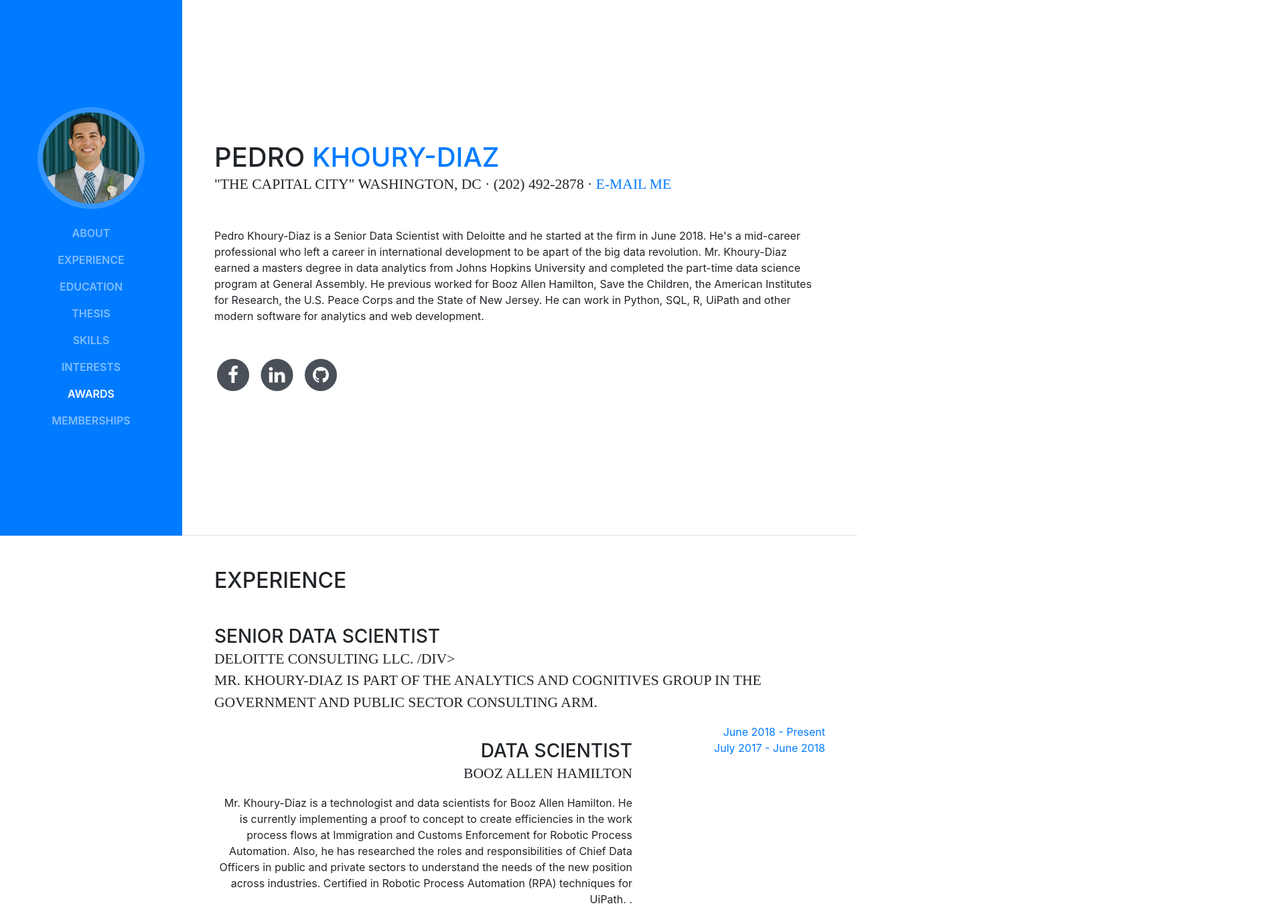
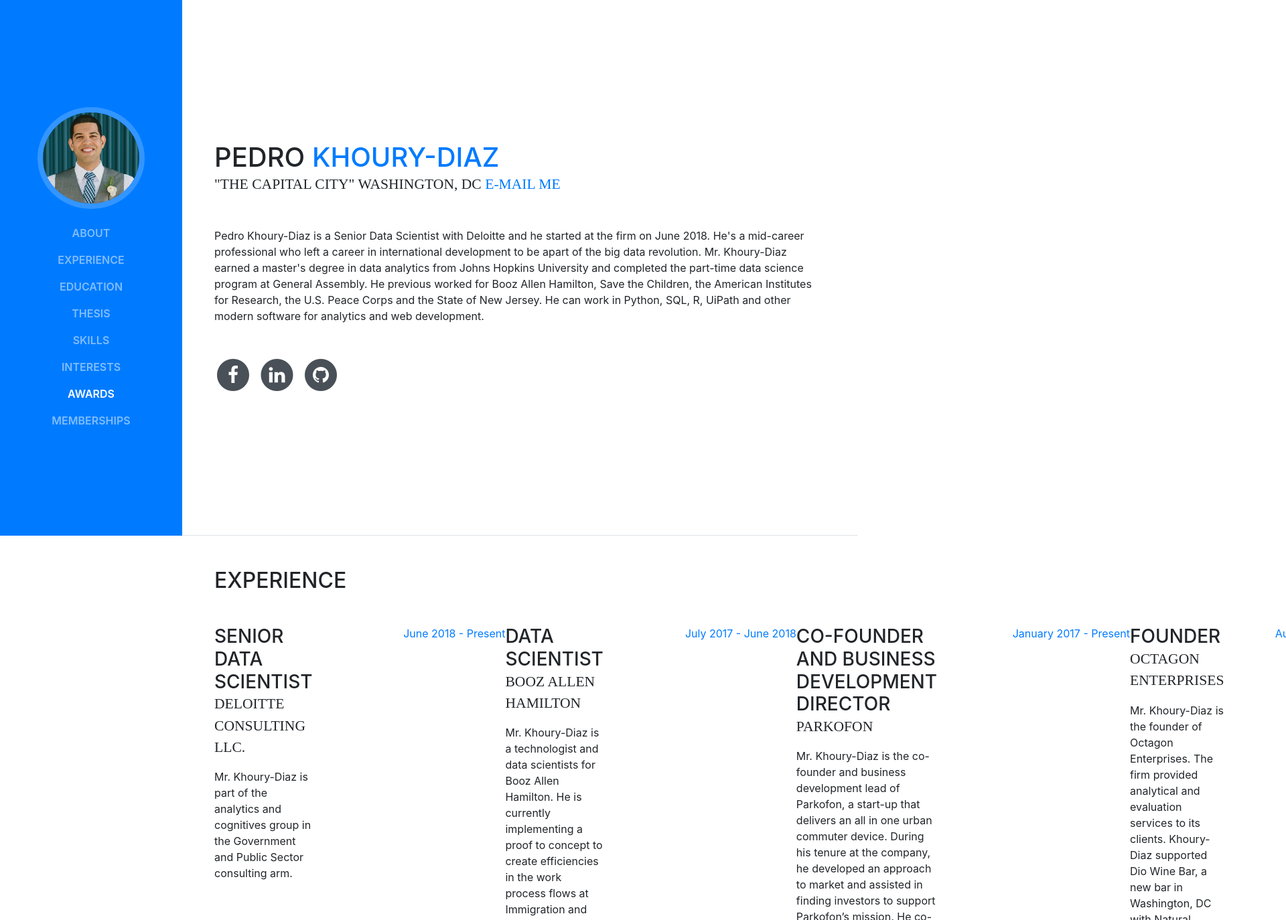
Before and after one commit to jerzeyguy384/jerzeyguy384.github.io, a website with bundled scripts: page index.html in a window 1280 px wide. Shown: the top 1374 px of the page at 67% size, 1920 px wide, since content can reach past the window. Built offline with nearby package versions, Linux system fonts and the light colour scheme; a web font is replaced by a local one.

Commit message:
formatting fixes, fingers crossed that it works

```diff
--- a/index.html
+++ b/index.html
@@ -74,10 +74,10 @@
           <h1 class="mb-0">Pedro
             <span class="text-primary">Khoury-Diaz</span>
           </h1>
-          <div class="subheading mb-5">"The Capital City" Washington, DC · (202) 492-2878 ·
+          <div class="subheading mb-5">"The Capital City" Washington, DC
             <a href="mailto:pedro.khoury@gmail.com">E-mail Me</a>
           </div>
-          <p class="mb-5">Pedro Khoury-Diaz is a Senior Data Scientist with Deloitte and he started at the firm in June 2018. He's a mid-career professional who left a career in international development to be apart of the big data revolution. Mr. Khoury-Diaz earned a masters degree in data analytics from Johns Hopkins University and completed the part-time data science program at General Assembly. He previous worked for Booz Allen Hamilton, Save the Children, the American Institutes for Research, the U.S. Peace Corps and the State of New Jersey. He can work in Python, SQL, R, UiPath and other modern software for analytics and web development.</p>
+          <p class="mb-5">Pedro Khoury-Diaz is a Senior Data Scientist with Deloitte and he started at the firm on June 2018. He's a mid-career professional who left a career in international development to be apart of the big data revolution. Mr. Khoury-Diaz earned a master's degree in data analytics from Johns Hopkins University and completed the part-time data science program at General Assembly. He previous worked for Booz Allen Hamilton, Save the Children, the American Institutes for Research, the U.S. Peace Corps and the State of New Jersey. He can work in Python, SQL, R, UiPath and other modern software for analytics and web development.</p>
           <ul class="list-inline list-social-icons mb-0">
             <li class="list-inline-item">
               <a href="https://www.facebook.com/pedro.khoury.71">
@@ -112,13 +112,17 @@
           <h2 class="mb-5">Experience</h2>
 
 <div class="resume-item d-flex flex-column flex-md-row mb-5">
+          <div class="resume-item d-flex flex-column flex-md-row mb-5">
             <div class="resume-content mr-auto">
               <h3 class="mb-0">Senior Data Scientist</h3>
-              <div class="subheading mb-3">Deloitte Consulting LLC. /div>
+              <div class="subheading mb-3">Deloitte Consulting LLC.</div>
               <p>Mr. Khoury-Diaz is part of the analytics and cognitives group in the Government and Public Sector consulting arm.</p>
             </div>
             <div class="resume-date text-md-right">
               <span class="text-primary">June 2018 - Present</span>
+            </div>
+          </div>
+
 
           <div class="resume-item d-flex flex-column flex-md-row mb-5">
             <div class="resume-content mr-auto">
```
